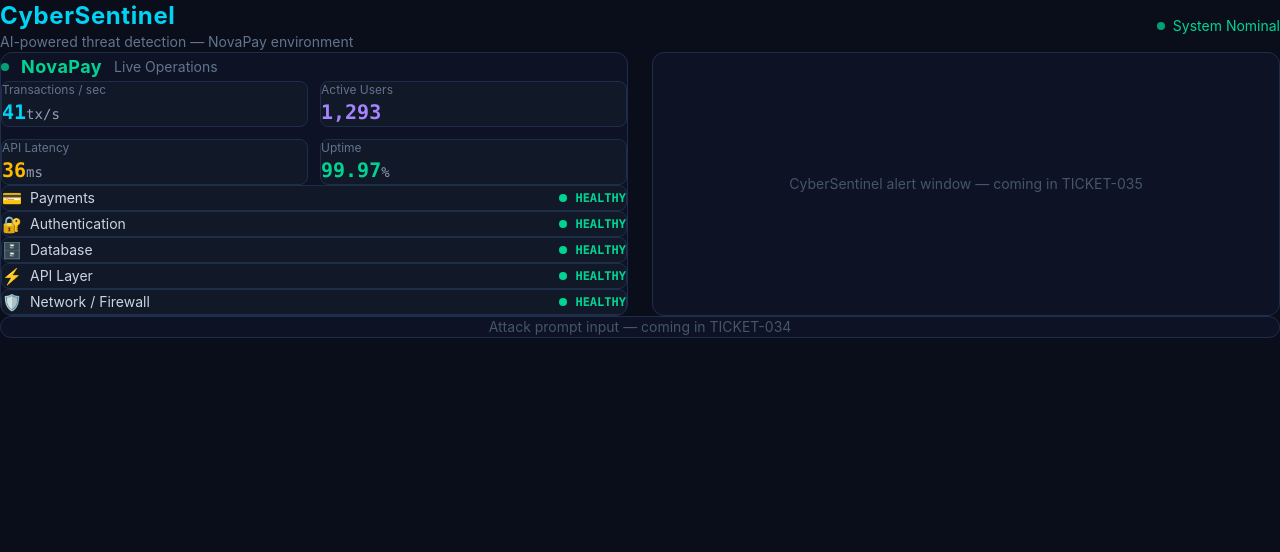
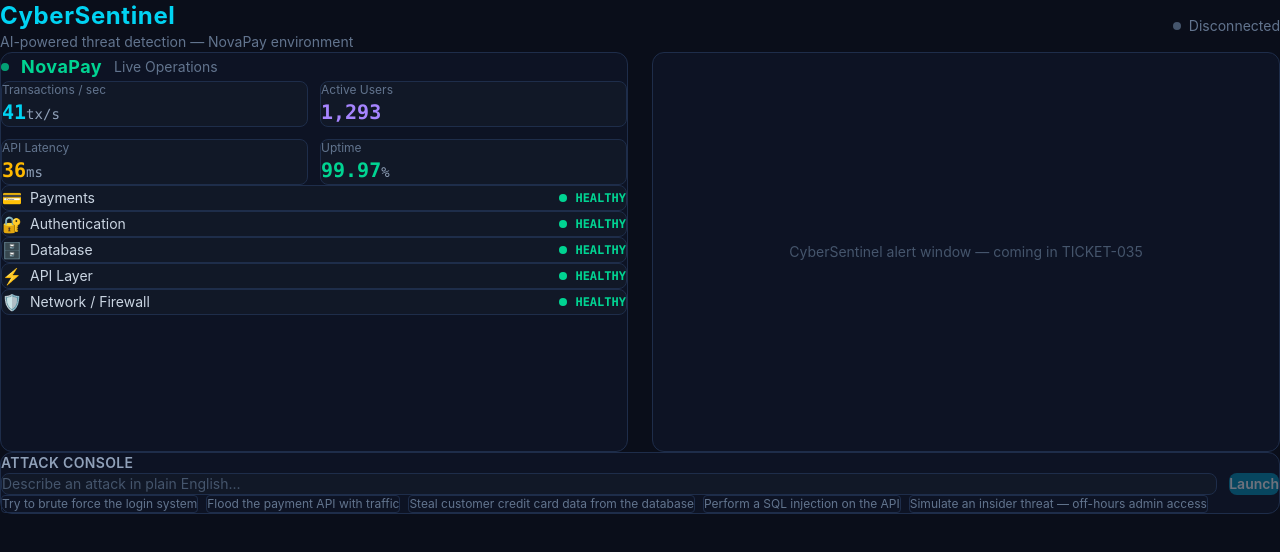
Before and after one commit to Nosher007/cybersentinel, a React (Vite) app in the folder cybersentinel/frontend/: page / in a window 1280 px wide. Shown: the top 552 px of the page. Built offline with nearby package versions, Linux system fonts and the light colour scheme; no server answers.

Commit message:
[TICKET-034] Attack prompt input — POST /attack, isAttackRunning state, Stop button, example prompts

```diff
--- a/cybersentinel/frontend/src/App.jsx
+++ b/cybersentinel/frontend/src/App.jsx
@@ -1,7 +1,29 @@
+import { useState } from 'react'
 import './index.css'
 import { CompanyDashboard } from './components/NovaPay/CompanyDashboard'
+import { PromptInput } from './components/AttackConsole/PromptInput'
+import { useWebSocket } from './hooks/useWebSocket'
 
 function App() {
+  const [isAttackRunning, setIsAttackRunning] = useState(false)
+  const [attackInfo, setAttackInfo] = useState(null)
+  const { logs, status, threat, remediation, pipelineError, isConnected, clearState } = useWebSocket()
+
+  const handleAttackStart = (data) => {
+    clearState()
+    setAttackInfo(data)
+    setIsAttackRunning(true)
+  }
+
+  const handleAttackStop = () => {
+    setIsAttackRunning(false)
+  }
+
+  // When simulation_complete arrives, mark attack as done
+  if (status === 'simulation_complete' && isAttackRunning) {
+    setIsAttackRunning(false)
+  }
+
   return (
     <div className="min-h-screen bg-[#0a0e1a] text-slate-200 p-6">
       <div className="max-w-7xl mx-auto">
@@ -11,24 +33,30 @@
             <h1 className="text-2xl font-bold text-cyan-400 tracking-wide">CyberSentinel</h1>
             <p className="text-slate-500 text-sm">AI-powered threat detection — NovaPay environment</p>
           </div>
-          <div className="flex items-center gap-2 text-emerald-400 text-sm">
-            <div className="w-2 h-2 rounded-full bg-emerald-400 animate-pulse" />
-            System Nominal
+          <div className="flex items-center gap-3">
+            <div className={`flex items-center gap-2 text-sm ${isConnected ? 'text-emerald-400' : 'text-slate-500'}`}>
+              <div className={`w-2 h-2 rounded-full ${isConnected ? 'bg-emerald-400 animate-pulse' : 'bg-slate-600'}`} />
+              {isConnected ? 'Connected' : 'Disconnected'}
+            </div>
           </div>
         </div>
 
         {/* Main layout */}
         <div className="grid grid-cols-1 lg:grid-cols-2 gap-6">
-          <CompanyDashboard />
+          <CompanyDashboard isAttackRunning={isAttackRunning} attackInfo={attackInfo} />
           {/* CyberSentinel panel — TICKET-035 */}
-          <div className="bg-[#0d1324] border border-[#1e2d4a] rounded-xl p-5 flex items-center justify-center">
+          <div className="bg-[#0d1324] border border-[#1e2d4a] rounded-xl p-5 flex items-center justify-center min-h-[400px]">
             <p className="text-slate-600 text-sm">CyberSentinel alert window — coming in TICKET-035</p>
           </div>
         </div>
 
-        {/* Attack prompt — TICKET-034 */}
-        <div className="mt-6 bg-[#0d1324] border border-[#1e2d4a] rounded-xl p-4 flex items-center justify-center">
-          <p className="text-slate-600 text-sm">Attack prompt input — coming in TICKET-034</p>
+        {/* Attack prompt */}
+        <div className="mt-6">
+          <PromptInput
+            onAttackStart={handleAttackStart}
+            onAttackStop={handleAttackStop}
+            isAttackRunning={isAttackRunning}
+          />
         </div>
       </div>
     </div>
--- /dev/null
+++ b/cybersentinel/frontend/src/components/AttackConsole/PromptInput.jsx
@@ -0,0 +1,118 @@
+import { useState } from 'react'
+
+const EXAMPLE_PROMPTS = [
+  'Try to brute force the login system',
+  'Flood the payment API with traffic',
+  'Steal customer credit card data from the database',
+  'Perform a SQL injection on the API',
+  'Simulate an insider threat — off-hours admin access',
+]
+
+export function PromptInput({ onAttackStart, onAttackStop, isAttackRunning }) {
+  const [prompt, setPrompt] = useState('')
+  const [isSubmitting, setIsSubmitting] = useState(false)
+  const [error, setError] = useState(null)
+
+  const handleSubmit = async (e) => {
+    e.preventDefault()
+    if (!prompt.trim() || isSubmitting || isAttackRunning) return
+
+    setIsSubmitting(true)
+    setError(null)
+
+    try {
+      const res = await fetch('/attack', {
+        method: 'POST',
+        headers: { 'Content-Type': 'application/json' },
+        body: JSON.stringify({ prompt: prompt.trim() }),
+      })
+
+      if (!res.ok) {
+        const data = await res.json().catch(() => ({}))
+        setError(data.detail || `Error ${res.status}`)
+        return
+      }
+
+      const data = await res.json()
+      onAttackStart?.(data)
+      setPrompt('')
+    } catch (err) {
+      setError('Could not reach the backend. Is it running?')
+    } finally {
+      setIsSubmitting(false)
+    }
+  }
+
+  const handleStop = async () => {
+    try {
+      await fetch('/stop', { method: 'POST' })
+    } catch {
+      // best-effort
+    }
+    onAttackStop?.()
+  }
+
+  const disabled = isSubmitting || isAttackRunning
+
+  return (
+    <div className="bg-[#0d1324] border border-[#1e2d4a] rounded-xl p-5">
+      <div className="flex items-center gap-2 mb-4">
+        <span className="text-slate-400 text-sm font-semibold tracking-wide uppercase">Attack Console</span>
+        {isAttackRunning && (
+          <span className="ml-auto flex items-center gap-1.5 text-red-400 text-xs font-mono">
+            <span className="w-2 h-2 rounded-full bg-red-500 animate-pulse" />
+            ATTACK IN PROGRESS
+          </span>
+        )}
+      </div>
+
+      <form onSubmit={handleSubmit} className="flex gap-3">
+        <input
+          type="text"
+          value={prompt}
+          onChange={(e) => setPrompt(e.target.value)}
+          placeholder="Describe an attack in plain English..."
+          disabled={disabled}
+          className="flex-1 bg-[#111827] border border-[#1e2d4a] rounded-lg px-4 py-3 text-sm text-slate-200 placeholder-slate-600 focus:outline-none focus:border-cyan-500 disabled:opacity-50 disabled:cursor-not-allowed transition-colors"
+        />
+        {isAttackRunning ? (
+          <button
+            type="button"
+            onClick={handleStop}
+            className="px-5 py-3 rounded-lg bg-red-600 hover:bg-red-700 text-white text-sm font-semibold transition-colors"
+          >
+            Stop
+          </button>
+        ) : (
+          <button
+            type="submit"
+            disabled={disabled || !prompt.trim()}
+            className="px-5 py-3 rounded-lg bg-cyan-600 hover:bg-cyan-700 disabled:opacity-40 disabled:cursor-not-allowed text-white text-sm font-semibold transition-colors"
+          >
+            {isSubmitting ? 'Launching...' : 'Launch'}
+          </button>
+        )}
+      </form>
+
+      {error && (
+        <p className="mt-2 text-red-400 text-xs">{error}</p>
+      )}
+
+      {/* Example prompts */}
+      {!isAttackRunning && (
+        <div className="mt-3 flex flex-wrap gap-2">
+          {EXAMPLE_PROMPTS.map((ex) => (
+            <button
+              key={ex}
+              onClick={() => setPrompt(ex)}
+              disabled={disabled}
+              className="text-xs text-slate-500 hover:text-cyan-400 disabled:opacity-40 disabled:cursor-not-allowed transition-colors border border-[#1e2d4a] rounded px-2 py-1 hover:border-cyan-800"
+            >
+              {ex}
+            </button>
+          ))}
+        </div>
+      )}
+    </div>
+  )
+}
```
